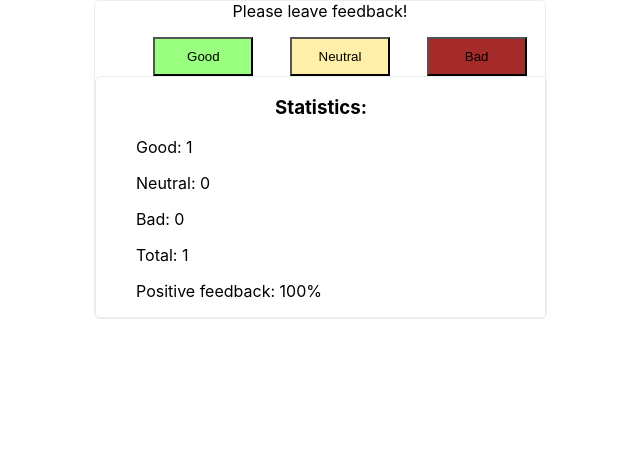
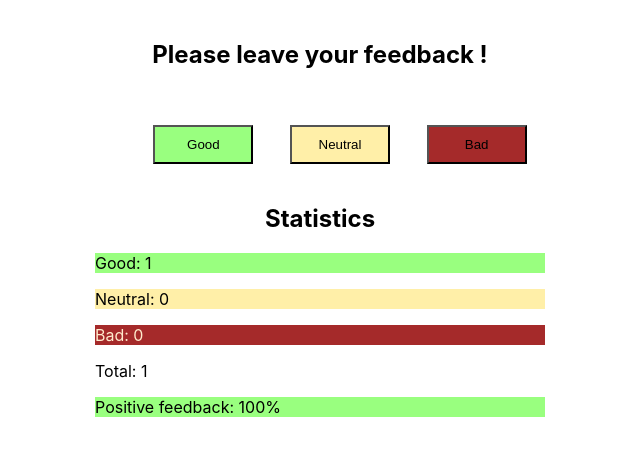
Before and after one commit to ljubik/goit-react-hw-02-feedback, a React (Create React App) app: page / in a window 1280 px wide. Both pictures are taken after a click on the button "Good". Shown: the top 456 px of the page, without its empty margins (320-960 px from the left). Built offline with nearby package versions, Linux system fonts and the light colour scheme.

Commit message:
Remake components

```diff
--- a/src/App.js
+++ b/src/App.js
@@ -1,6 +1,10 @@
 import React, { Component } from "react";
 import "./App.css";
-import Feedback from "./components/feedback/feedback"
+// import Feedback from "./components/Feedback/Feedback";
+import FeedbackOptions from "./components/FeedbackOptions/FeedbackOptions";
+import Section from "./components/Section/Section";
+import Notification from "./components/Notification/Notification";
+import Statistic from "./components/Statistic/Statistic";
 
 
 class App extends Component {
@@ -12,15 +16,57 @@ class App extends Component {
 
   addEl = (e) => {
     console.log(`e.target.name`, e.target.name );
-    const getVal = this.state;
+    // const getVal = this.state;
     this.setState(prevstate  => ({ [e.target.name]:  prevstate[e.target.name] + 1 } ));
   };
 
+ countFeedback = event => {
+    const { name } = event.currentTarget;
+
+    this.setState(prevState => ({
+      [name]: prevState[name] + 1,
+    }));
+  };
+
+  countTotal = () => {
+   const { good, neutral, bad } = this.state;
+    return good + neutral + bad;
+  };
+
+  countPositivePercentage = () => {
+    return this.countTotal()
+      ? Math.round((this.state.good / this.countTotal()) * 100)
+      : 0;
+  };
+
+
+
   render() {
-    const { addEl } = this;
+    const total = this.countTotal();
+    const { good, neutral, bad } = this.state;
+    // const { addEl } = this;
+    const positivePercentage = this.countPositivePercentage();
+
   return (
     <>
-    <Feedback raiting={this.state} addEl={addEl}/>
+    <Section title="Please leave your feedback !"/>
+    <FeedbackOptions
+      options={['good', 'neutral', 'bad']}
+      leaveFeedback={this.countFeedback}
+    />
+
+    <Section title="Statistics">
+          {total ? (
+            <Statistic
+              good={good}
+              neutral={neutral}
+              bad={bad}
+              total={total}
+              positivePercentage={positivePercentage}/>
+          ) : (
+            <Notification message="No feedback given !" />
+          )}
+        </Section>
     </>
   );
 }};
--- /dev/null
+++ b/src/components/Feedback/Feedback.js
@@ -0,0 +1,43 @@
+import React, { Component } from "react";
+import style from "./Feedback.module.css";
+// import PropTypes from "prop-types";
+import FeedbackOptions from "../FeedbackOptions/FeedbackOptions";
+
+class Feedback extends Component {
+  state = {
+    show: false,
+
+  };
+
+
+
+  render() {
+    const { raiting, addEl } =  this.props;
+    console.log(raiting)
+    const { good, neutral, bad} = {...raiting}
+
+    const total = good + neutral + bad
+    const positive = Math.round( good / total * 100, 1 )
+
+
+  return (
+    <div className={style.fedback}>
+        Please leave feedback!
+
+      <FeedbackOptions addEl={addEl} raiting={raiting} />
+                  <div className={style.fedbackList}>
+                <h3>Statistics:</h3>
+                <ul className={style.statList}>
+                    <li ><p>Good: { good }</p></li>
+                    <li ><p>Neutral: { neutral }</p></li>
+                    <li ><p>Bad: { bad }</p></li>
+                    <li ><p>Total: { total }</p></li>
+                    <li ><p>Positive feedback: { positive }%</p></li>
+                </ul>
+            </div>
+
+    </div>
+  );
+}};
+
+export default Feedback;
--- a/src/components/FeedbackOptions/FeedbackOptions.js
+++ b/src/components/FeedbackOptions/FeedbackOptions.js
@@ -1,16 +1,24 @@
-import React, { Component } from "react";
+import React from "react";
 import style from "./FeedbackOptions.module.css";
+import PropTypes from 'prop-types';
 
 
-function FeedbackOptions({addEl}) {
-    // const { addEl } =  this.props;
+function FeedbackOptions({ options, leaveFeedback }) {
+
     return (
-        <ul className={style.ulList}>
-            <li className={style.liList}><button name="good" onClick={addEl} className={style.green}>Good</button></li>
-            <li className={style.liList}><button name="neutral" onClick={addEl} className={style.yellow}>Neutral</button></li>
-            <li className={style.liList}><button name="bad" onClick={addEl} className={style.red}>Bad</button></li>
-        </ul>
+        <div className={style.centerContainer}>
+            <ul className={style.ulList}>
+                <li className={style.liList}><button name="good" onClick={leaveFeedback} className={style.green}>Good</button></li>
+                <li className={style.liList}><button name="neutral" onClick={leaveFeedback} className={style.yellow}>Neutral</button></li>
+                <li className={style.liList}><button name="bad" onClick={leaveFeedback} className={style.red}>Bad</button></li>
+            </ul>
+        </div>
     );
   }
 
+  FeedbackOptions.propTypes = {
+    options: PropTypes.arrayOf(PropTypes.string.isRequired),
+    onLeaveFeedback: PropTypes.func.isRequired,
+  };
+
   export default FeedbackOptions;
--- a/src/components/FeedbackOptions/FeedbackOptions.module.css
+++ b/src/components/FeedbackOptions/FeedbackOptions.module.css
@@ -4,9 +4,17 @@ button {
   padding: 10px 20px;
 }
 
+.centerContainer {
+  margin: 0 auto;
+  max-width: 450px;
+  text-align: center;
+}
+
 .ulList {
   list-style: none;
   display: flex;
+  align-content: center;
+  align-items: center;
 }
 
 .liList {
--- /dev/null
+++ b/src/components/Notification/Notification.js
@@ -0,0 +1,18 @@
+import React from 'react';
+import PropTypes from 'prop-types';
+
+import styles from './Notification.module.css';
+
+const Notification = ({ message }) => {
+  return <p className={styles.message}>{message}</p>;
+};
+
+Notification.defaultProps = {
+  message: 'Nothing to show',
+};
+
+Notification.propTypes = {
+  message: PropTypes.string,
+};
+
+export default Notification;
--- /dev/null
+++ b/src/components/Notification/Notification.module.css
@@ -0,0 +1,4 @@
+.message {
+  text-align: center;
+  color: dimgray;
+}
--- /dev/null
+++ b/src/components/Section/Section.js
@@ -0,0 +1,26 @@
+import React from 'react';
+import PropTypes from 'prop-types';
+
+import style from './Section.module.css';
+
+const Section = ({ title, children }) => {
+  return (
+    <section>
+      <div className={style.container}>
+        <h2 className={style.title}>{title}</h2>
+        {children}
+      </div>
+    </section>
+  );
+};
+
+Section.defaultProps = {
+  title: ' ',
+};
+
+Section.propTypes = {
+  title: PropTypes.string,
+  children: PropTypes.node,
+};
+
+export default Section;
--- /dev/null
+++ b/src/components/Section/Section.module.css
@@ -0,0 +1,7 @@
+section {
+  padding: 20px 0;
+}
+
+.title {
+  text-align: center;
+}
--- /dev/null
+++ b/src/components/Statistic/Statistic.js
@@ -0,0 +1,34 @@
+import React from 'react';
+import PropTypes from 'prop-types';
+
+import style from './Statistic.module.css';
+
+const Statistic = ({ good, neutral, bad, total, positivePercentage }) => {
+  return (
+    <div className={style.centerContainer}>
+      <p className={style.good}>Good: {good}</p>
+      <p className={style.neutral}>Neutral: {neutral}</p>
+      <p className={style.bad}>Bad: {bad}</p>
+      <p>Total: {total}</p>
+      <p className={(positivePercentage >= 1) ? style.feedbackGood : style.feedbackBad}>Positive feedback: {positivePercentage}%</p>
+    </div>
+  );
+};
+
+Statistic.defaultProps = {
+  good: 0,
+  neutral: 0,
+  bad: 0,
+  total: 0,
+  positivePercentage: 0,
+};
+
+Statistic.propTypes = {
+  good: PropTypes.number,
+  neutral: PropTypes.number,
+  bad: PropTypes.number,
+  total: PropTypes.number,
+  positivePercentage: PropTypes.number,
+};
+
+export default Statistic;
--- /dev/null
+++ b/src/components/Statistic/Statistic.module.css
@@ -0,0 +1,26 @@
+.centerContainer {
+  margin: 0 auto;
+  max-width: 450px;
+  text-align: left;
+}
+
+.good {
+  background-color: rgb(153, 255, 127);
+}
+
+.neutral {
+  background-color: rgba(255, 232, 127, 0.678);
+}
+
+.bad {
+  background-color: rgb(165, 42, 42);
+  color: blanchedalmond;
+}
+
+.feedbackBad {
+  background-color: rgb(165, 42, 42);
+}
+
+.feedbackGood {
+  background-color: rgb(153, 255, 127);
+}
--- a/src/components/feedback/feedback.js
+++ /dev/null
@@ -1,77 +0,0 @@
-import React, { Component } from "react";
-import style from "./feedback.module.css";
-import PropTypes from "prop-types";
-import FeedbackOptions from "../FeedbackOptions/FeedbackOptions";
-
-class Feedback extends Component {
-  state = {
-    show: false,
-
-  };
-
-
-
-  render() {
-    const { show } = this.state;
-    const { toggle, handleChange, handleSubmit, getElem } = this;
-    const { raiting, addEl } =  this.props;
-    console.log(raiting)
-    const { good, neutral, bad} = {...raiting}
-
-    const total = good + neutral + bad
-    const positive = Math.round( good / total * 100, 1 )
-
-
-  return (
-    <div className={style.fedback}>
-      Please leave feedback!
-      {/* <ul className={style.ulList}>
-        <li className={style.liList}><button name="good" onClick={addEl} className={style.green}>Good</button></li>
-        <li className={style.liList}><button name="neutral" onClick={addEl} className={style.yellow}>Neutral</button></li>
-        <li className={style.liList}><button name="bad" onClick={addEl} className={style.red}>Bad</button></li>
-      </ul> */}
-      <FeedbackOptions addEl={addEl}/>
-
-
-      <div className={style.fedbackList}>
-      <h3>Statistics:</h3>
-      <ul className={style.statList}>
-        <li ><p>Good: { good }</p></li>
-        <li ><p>Neutral: { neutral }</p></li>
-        <li ><p>Bad: { bad }</p></li>
-        <li ><p>Total: { total }</p></li>
-        <li ><p>Positive feedback: { positive }%</p></li>
-      </ul>
-
-
-
-      </div>
-    </div>
-  );
-}};
-
-Feedback.defaultProps = {
-  name: "Anonymus",
-  tag: "unique",
-  location: "Erth",
-  avatar: "https://www.flaticon.com/svg/static/icons/svg/1998/1998749.svg",
-  stats: {
-    followers: 0,
-    views: 0,
-    likes: 0
-  }
-};
-
-Feedback.propTypes = {
-  name: PropTypes.string,
-  tag: PropTypes.string,
-  location: PropTypes.string,
-  avatar: PropTypes.string,
-  stats: PropTypes.shape({
-    followers: PropTypes.number,
-    views: PropTypes.number,
-    likes: PropTypes.number
-  })
-};
-
-export default Feedback;
```
Also changed, not shown: src/components/Feedback/Feedback.module.css (renamed from src/components/feedback/feedback.module.css).
